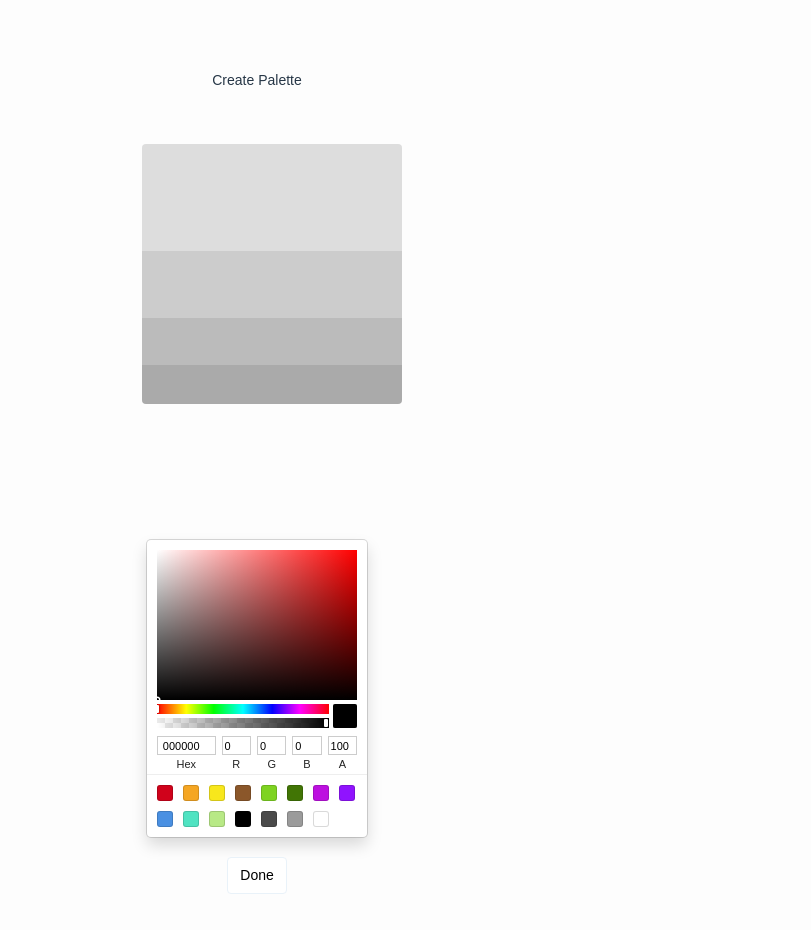
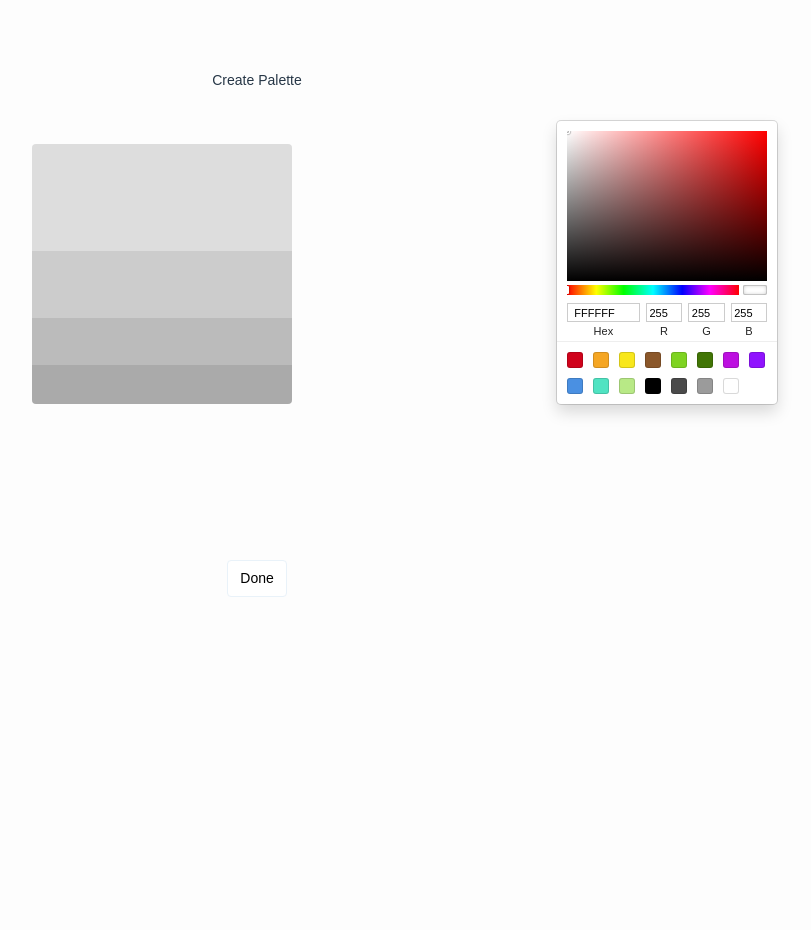
Before and after one commit to imdasom/the-palette, a React (Create React App) app: page /create in a window 1280 px wide. Shown: the top 930 px of the page, without its empty margins (263-1074 px from the left). After the commit the page ends 800 px from the top, so only its background shows below. Built offline with nearby package versions, Linux system fonts and the light colour scheme.

Commit message:
web : 팔레트생성화면 작업 중, 색상처리 rgb > hex로 수정 - ui조정 및 submit구현 필요

```diff
--- a/package.json
+++ b/package.json
@@ -19,6 +19,7 @@
     "eject": "react-scripts eject"
   },
   "devDependencies": {
+    "nyc": "^14.1.1",
     "react-router-dom": "^5.0.1"
   }
 }
--- a/src/components/item/ClickableItem.js
+++ b/src/components/item/ClickableItem.js
@@ -1,5 +1,6 @@
 import React, { Component } from 'react';
 import CollectionUtils from 'components/CollectionUtils';
+import { Color } from 'components/item/Color';
 
 class ClickableItem extends Component {
   constructor(props) {
@@ -13,17 +14,8 @@ class ClickableItem extends Component {
   componentWillReceiveProps(nextProps) {
     this.setState({ ...nextProps });
   }
-  shouldCOmponentUpdate(nextProps, nextState) {
-    if(nextProps.item.content.r !== nextState.item.content.r) {
-      return true;
-    }
-    if(nextProps.item.content.g !== nextState.item.content.g) {
-      return true;
-    }
-    if(nextProps.item.content.b !== nextState.item.content.b) {
-      return true;
-    }
-    return false;
+  shouldComponentUpdate(nextProps, nextState) {
+    return !Color.equal(nextProps.item, this.props.item);
   }
   handleClick = (e) => {
     const { onClick } = this.props;
@@ -34,13 +26,11 @@ class ClickableItem extends Component {
     const { childComponent } = this.props;
     const { active, item } = this.state;
     const className = CollectionUtils.get(item, 'className');
-    const r = CollectionUtils.get(item, 'content.r');
-    const g = CollectionUtils.get(item, 'content.g');
-    const b = CollectionUtils.get(item, 'content.b');
+    const hex = CollectionUtils.get(item, 'content.hex');
     return (
       <div onClick={this.handleClick}
-           className={`place ` + className + ` ${active && 'active'}`}
-           style={{backgroundColor: 'rgb('+r+', '+g+', '+b+')'}}>
+           className={`place paletteItem ` + className + ` ${active && 'active'}`}
+           style={{backgroundColor: '#'+hex}}>
         {childComponent}
       </div>
     );
--- /dev/null
+++ b/src/components/item/Color.js
@@ -0,0 +1,20 @@
+export const Color = {
+  equal : function(color1, color2){
+    return Color.equalHex(color1.content.hex, color2.content.hex);
+  }
+  ,equalHex : function (hex1, hex2) {
+    return hex1 === hex2;
+  }
+  ,equalRGB : function(rgb1, rgb2) {
+    if (rgb1.r === rgb2.r) {
+      return true;
+    }
+    if (rgb1.g === rgb2.g) {
+      return true;
+    }
+    if (rgb1.b === rgb2.b) {
+      return true;
+    }
+    return false;
+  }
+};
--- a/src/pages/Create.css
+++ b/src/pages/Create.css
@@ -1,11 +1,49 @@
-* { transition: none }
-h1 { margin-top:40px; margin-bottom:40px; }
-.item { width:400px; height:400px; cursor:pointer; margin:0; padding:0; }
+* {
+    transition: none
+}
 
-.c1 { background-color:#ddd }
-.c2 { background-color:#ccc }
-.c3 { background-color:#bbb }
-.c4 { background-color:#aaa }
-.hide { display:none }
-img { width:80px }
-.suggest-button { margin-top:20px; }
+h1 {
+    margin-top: 40px;
+    margin-bottom: 40px;
+}
+
+.item {
+    width: 400px;
+    height: 400px;
+    cursor: pointer;
+    margin: 0;
+    padding: 0;
+}
+
+.c1 {
+    background-color: #ddd
+}
+
+.c2 {
+    background-color: #ccc
+}
+
+.c3 {
+    background-color: #bbb
+}
+
+.c4 {
+    background-color: #aaa
+}
+
+.hide {
+    display: none
+}
+
+img {
+    width: 80px
+}
+
+.suggest-button {
+    margin-top: 20px;
+}
+
+.sketch-picker {
+    display: inline-block;
+    float: right
+}
--- a/src/pages/Create.js
+++ b/src/pages/Create.js
@@ -6,45 +6,53 @@ import ClickableItem from 'components/item/ClickableItem';
 class Create extends Component {
   state = {
     selected: 'c1'
-    ,colorPicked: {r: 0, g: 0, b: 0}
+    ,colorPicked: {hex: 'FFFFFF', r: 0, g: 0, b: 0}
     ,items: [
       {
         id: 'c4'
         ,className: 'c4'
-        ,content: {r: 170, g: 170, b: 170}
+        ,content: {hex: 'AAAAAA', r: 170, g: 170, b: 170}
       }
       ,{
         id: 'c3'
         ,className: 'c3'
-        ,content: {r: 187, g: 187, b: 187}
+        ,content: {hex: 'BBBBBB', r: 187, g: 187, b: 187}
       }
       ,{
         id: 'c2'
         ,className: 'c2'
-        ,content: {r: 204,g: 204,b: 204}
+        ,content: {hex: 'CCCCCC', r: 204,g: 204,b: 204}
       }
       ,{
         id: 'c1'
         ,className: 'c1'
-        ,content: {r: 221, g: 221, b: 221}
+        ,content: {hex: 'DDDDDD', r: 221, g: 221, b: 221}
       }
     ]
   };
   handleChange = (color, event) => {
     const { selected, items } = this.state;
+    const colorHex = color.hex.replace('#', '');
+    const content = {
+      hex: colorHex
+      ,rgb: color.rgb
+    };
     this.setState({
-      colorPicked: color.rgb
+      colorPicked: colorHex
       ,items: items.map(
         item => selected === item.id
-          ? { ...item, content: color.rgb }
+          ? { ...item, content: content }
           : item
       )
     });
   };
+  submitPalette = (e) => {
+  };
   handleClick = (e, itemId) => {
+    // 여기서 this는 누구?
     const { items } = this.state;
     let colorPicked = items.filter(item => itemId === item.id);
-        colorPicked = colorPicked.length === 1 ? colorPicked[0].content : {r:0,g:0,b:0};
+        colorPicked = colorPicked.length === 1 ? colorPicked[0].content : {hex:'000000', r:0,g:0,b:0};
     this.setState({selected: itemId, colorPicked: colorPicked});
   };
   getItemComponentList() {
@@ -66,22 +74,25 @@ class Create extends Component {
     return (
       <div id="feed">
         <h2>Create Palette</h2>
-        <center>
+        <form onSubmit={this.submitPalette}>
           <div className="item">
             <div className="canvas">
               {items}
             </div>
           </div>
+          <SketchPicker
+            disableAlpha={true}
+            color={colorPicked}
+            onChange={this.handleChange}
+          />
           <div>
-            <SketchPicker
-              color={colorPicked}
-              onChange={this.handleChange}
-            />
+            <button
+              type="submit"
+              className="button suggest-button">
+              Done
+            </button>
           </div>
-          <div>
-            <a className="button suggest-button">Done</a>
-          </div>
-        </center>
+        </form>
       </div>
     );
   }
```
Also changed, not shown: 2 other files (tests, documents, lock files or other folders).
